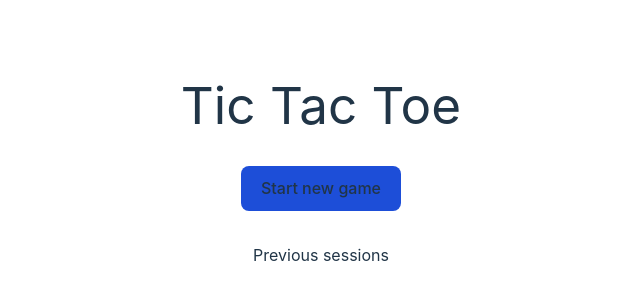
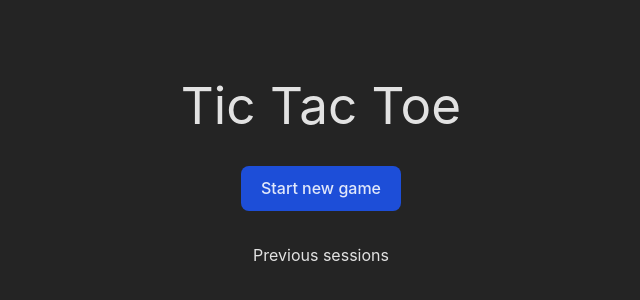
Before and after one commit to arnnis/tictactoe, a React (Vite) app in the folder tictactoe-frontend/: page / in a window 1280 px wide. Shown: the part 228-528 px from the top of the page, without its empty margins (319-959 px from the left). Built offline with nearby package versions, Linux system fonts and the light colour scheme; no server answers.

Commit message:
fix when using system light theme

```diff
--- a/tictactoe-frontend/src/components/Inputs.tsx
+++ b/tictactoe-frontend/src/components/Inputs.tsx
@@ -22,13 +22,13 @@
       <input
         type="text"
         placeholder="Player 1"
-        className="border border-gray-300 rounded-lg px-4 py-2 focus:outline-none focus:ring-2 focus:ring-blue-500 focus:border-blue-500"
+        className="text-gray-950 border border-gray-300 rounded-lg px-4 py-2 focus:outline-none focus:ring-2 focus:ring-blue-500 focus:border-blue-500"
         onChange={(e) => setPlayer1Name(e.target.value)}
       />
       <input
         type="text"
         placeholder="Player 2"
-        className="border border-gray-300 rounded-lg px-4 py-2 focus:outline-none focus:ring-2 focus:ring-blue-500 focus:border-blue-500"
+        className="text-gray-950 border border-gray-300 rounded-lg px-4 py-2 focus:outline-none focus:ring-2 focus:ring-blue-500 focus:border-blue-500"
         onChange={(e) => setPlayer2Name(e.target.value)}
       />
       <button
--- a/tictactoe-frontend/src/index.css
+++ b/tictactoe-frontend/src/index.css
@@ -58,16 +58,3 @@
 button:focus-visible {
   outline: 4px auto -webkit-focus-ring-color;
 }
-
-@media (prefers-color-scheme: light) {
-  :root {
-    color: #213547;
-    background-color: #ffffff;
-  }
-  a:hover {
-    color: #747bff;
-  }
-  button {
-    background-color: #f9f9f9;
-  }
-}
```
